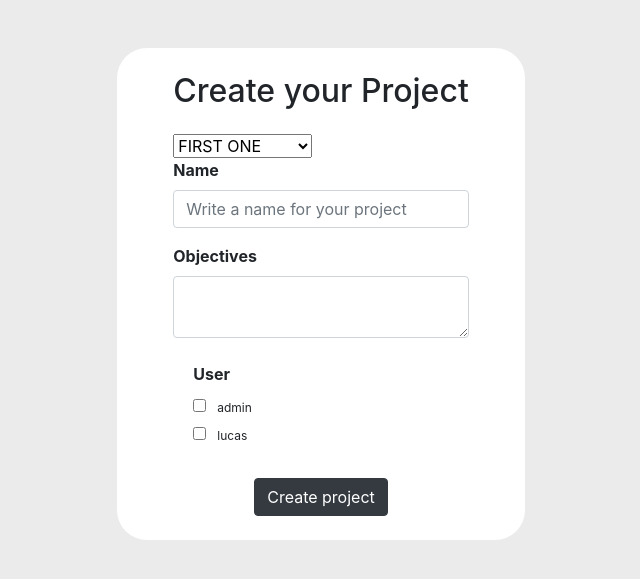
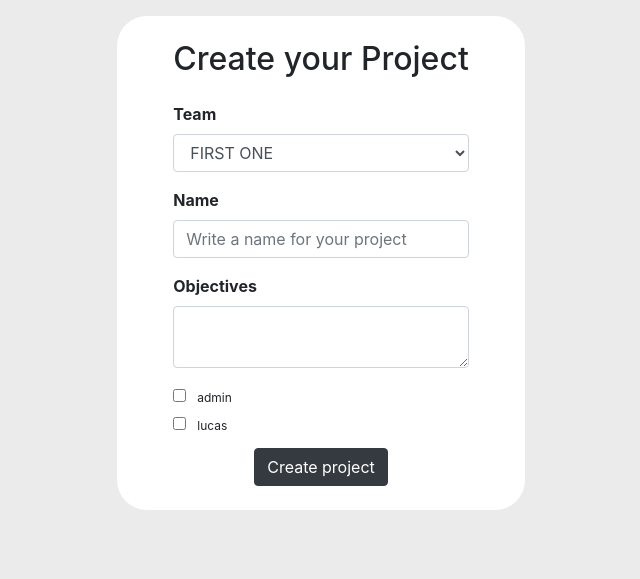
Before and after one commit to lucasnegri/Project-Management-Website, a Django app: page /create_project in a window 1280 px wide. Shown: the part 120-699 px from the top of the page, without its empty margins (319-959 px from the left). Run offline with Django 3.2, Linux system fonts and the light colour scheme; a user stored in the database is signed in; data comes from the database, SQL or seed files in the repository; both versions use the stored data as it was after the commit; some libraries are stand-ins or nearby versions; some web fonts are replaced.

Commit message:
Fixed create project template interface

```diff
--- a/project4/network/static/js/create_project.js
+++ b/project4/network/static/js/create_project.js
@@ -27,10 +27,10 @@ document.getElementById("selected_team").addEventListener("change", function() {
           usersCheckbox.innerHTML = "";
           data.users.forEach(user => {
               usersCheckbox.innerHTML += `
-                  <div class="form-check mb-1">
-                      <input class="form-check-input" id="flexCheck1" name="user[]" value="${user.username}" type="checkbox">
-                      <label class="form-check-label" for="flexCheck1"><span class="fst-italic pl-1">${user.username}</span></label>
-                  </div>
+                <div class="form-group form-check">
+                    <input type="checkbox" class="form-check-input" id="checkbox1" name="user[]" value="{{ user.username }}">
+                    <label class="form-check-label" for="checkbox1">{{ user.username }}</label>
+                </div>
               `;
           });
       });
--- a/project4/network/templates/network/create_project.html
+++ b/project4/network/templates/network/create_project.html
@@ -3,7 +3,7 @@
 
 
 {% block body %}
-  <div class="pt-5"></div>
+  <div class="pt-3"></div>
   <div class="container form_card m-auto px-5 py-3">
   <!--CREATE PROJECT FORMULARY-->
     <form id="create_project" action="{% url 'create_project' %}" method="post" class="m-2">
@@ -11,11 +11,14 @@
       <h2 class="pb-3">Create your Project</h2>
 
       <!--List of teams that the user is in-->
-      <select id="selected_team" name="selected_team">
+      <div class="form-group">
+        <label for="selected_team"><b>Team</b></label>
+        <select class="form-control" id="selected_team" name="selected_team">
           {% for team in user_teams %}
             <option value="{{ team.id }}">{{ team.name }}</option>
           {% endfor %}
         </select>
+      </div>
 
       <!--Project Name-->
       <div class="form-group">
@@ -30,18 +33,15 @@
       </div>
 
       <!--Users list-->
-      <div class="card-body pt-2">
-        <label for="user_checkbox"><b>User</b></label>
-        <!--Users checkboxes-->
       <div id="user_checkbox">
       {% for user in user_list %}
-                <div class="form-check mb-1">
-                    <input class="form-check-input" id="flexCheck1" name="user[]" value="{{ user.id }}" type="checkbox">
-                    <label class="form-check-label" for="flexCheck1"><span class="fst-italic pl-1">{{ user.username }}</span></label>
+            <div class="form-group form-check">
+              <input type="checkbox" class="form-check-input" id="checkbox1" name="user[]" value="{{ user.id }}">
+              <label class="form-check-label" for="checkbox1">{{ user.username }}</label>
             </div>
       {% endfor %}
       </div>
-      </div>
+
 
       <!--Submit button-->
       <div class="d-flex justify-content-center pt-2">
--- a/project4/network/templates/network/index.html
+++ b/project4/network/templates/network/index.html
@@ -4,7 +4,7 @@
 
 {% block body %}
 
-<h4 class="text-center">{{ message }}</h4>
+<h4 class="text-center pb-3">{{ message }}</h4>
 <section class="cards-wrapper row pt-3 pb-5 px-5  w-75">
 
     <div class="card-grid-space col pb-4">
```
Also changed, not shown: project4/db.sqlite3. Lines whose indentation alone changed are shown as unchanged.
